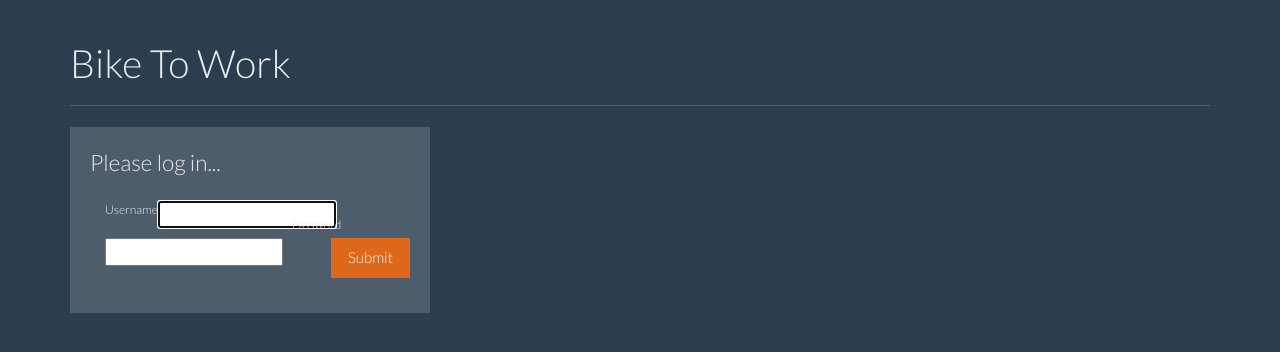
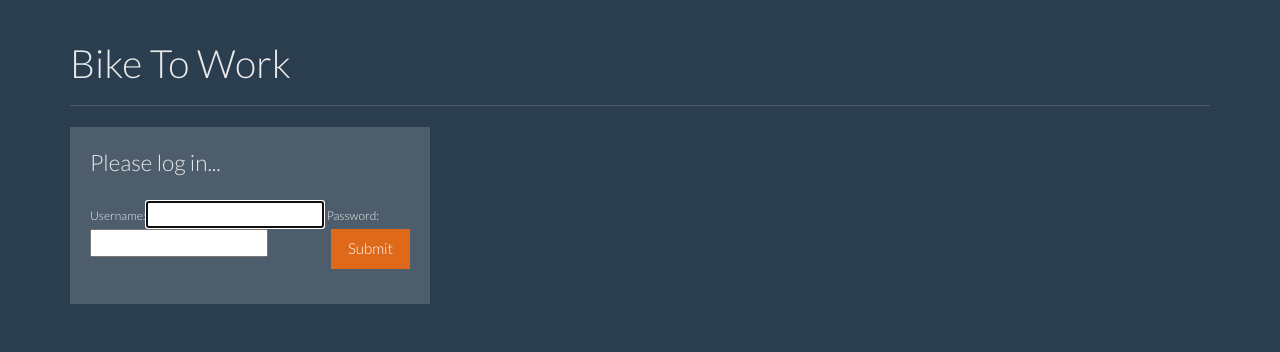
Before and after one commit to briandailey/biketowork.us, a Django app: page /accounts/login/ in a window 1280 px wide. Shown: the top 352 px of the page. Run offline with Django 3.2, Linux system fonts and the light colour scheme; some libraries are stand-ins or nearby versions.

Commit message:
use django-form-bootstrap and install socialauth

```diff
--- a/templates/registration/login.html
+++ b/templates/registration/login.html
@@ -1,4 +1,5 @@
 {% extends "base.html" %}
+{% load bootstrap %}
 
 {% block content %}
 <form class="form" method="post" action="{% url 'django.contrib.auth.views.login' %}">
@@ -8,14 +9,7 @@
         <div class="well" style="margin: 0px auto;">
             <fieldset>
                 <legend>Please log in...</legend>
-                <div class="form-group">
-                    <label class="col-lg-2 control-label">{{ form.username.label }}</label>
-                    <div class="col-lg-5">{{ form.username }}</div>
-                </div>
-                <div class="form-group">
-                    <label class="col-lg-2 control-label">{{ form.password.label }}</label>
-                    <div class="col-lg-5">{{ form.password }}</div>
-                </div>
+                {{ form|bootstrap }}
                 <div class="form-group pull-right">
                     <button type="submit" class="btn btn-primary">Submit</button>
                 </div>
```
Also changed, not shown: biketowork/settings.py (+13 -1 lines).
